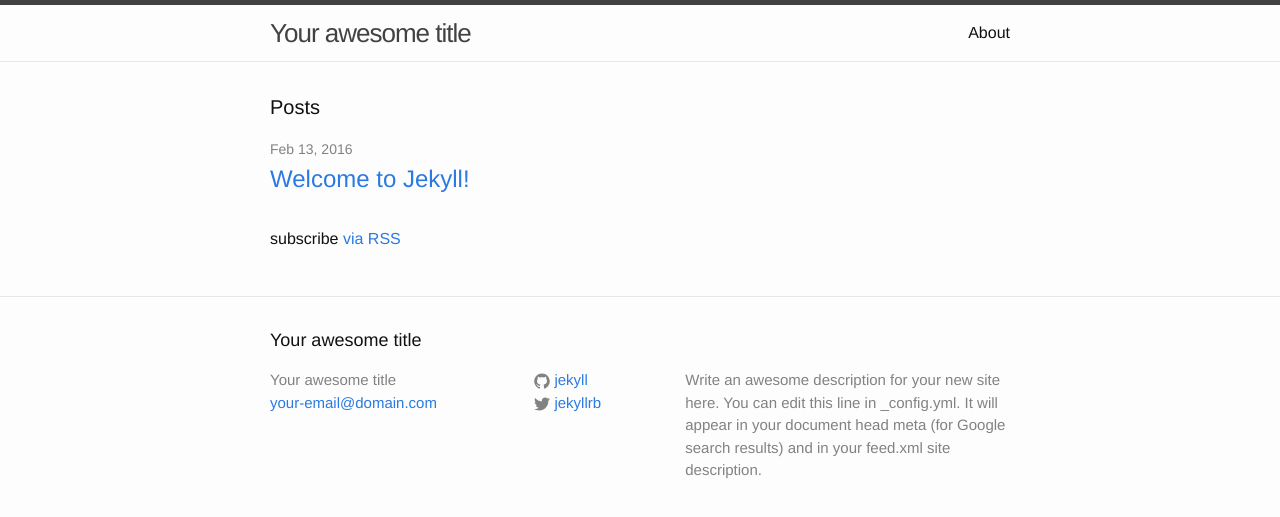
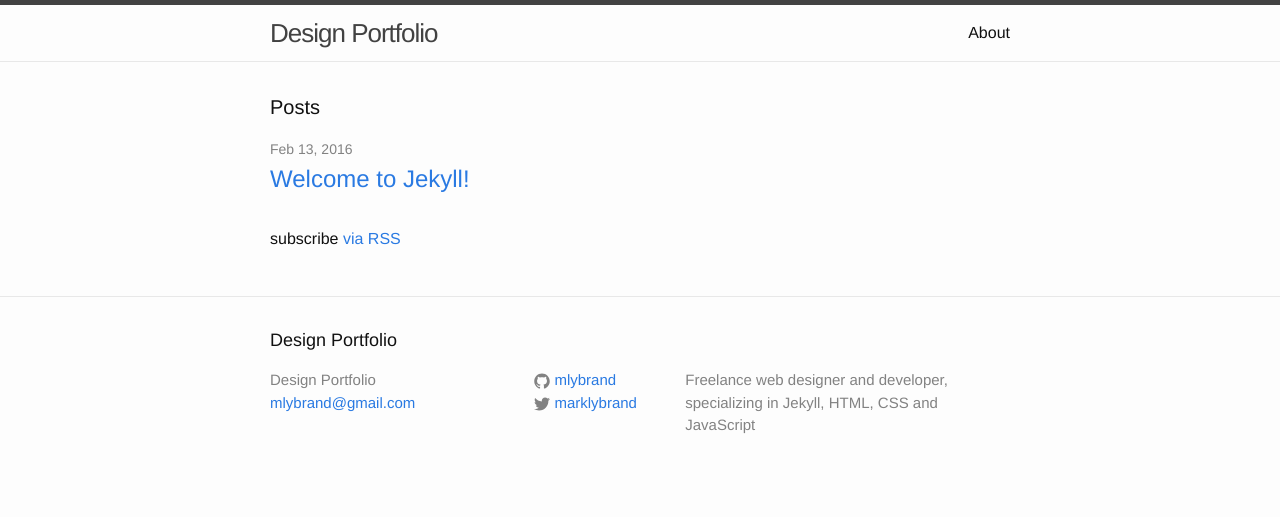
Before and after one commit to mlybrand/designer-portfolio, a Jekyll site: the page built from index.html, in a window 1280 px wide. Shown: the top 517 px of the page. Built offline with Jekyll 4.4.1, drawn with Linux system fonts in a browser that asks for light colours.

Commit message:
updated config file

```diff
--- a/_config.yml
+++ b/_config.yml
@@ -6,16 +6,29 @@
 # 'jekyll serve'. If you change this file, please restart the server process.
 
 # Site settings
-title: Your awesome title
-email: your-email@domain.com
+title: Design Portfolio
+email: mlybrand@gmail.com
 description: > # this means to ignore newlines until "baseurl:"
-  Write an awesome description for your new site here. You can edit this
-  line in _config.yml. It will appear in your document head meta (for
-  Google search results) and in your feed.xml site description.
+  Freelance web designer and developer, specializing in Jekyll,
+  HTML, CSS and JavaScript
 baseurl: "" # the subpath of your site, e.g. /blog
-url: "http://yourdomain.com" # the base hostname & protocol for your site
-twitter_username: jekyllrb
-github_username:  jekyll
+url: "http://example.com" # the base hostname & protocol for your site
+
+twitter_username: marklybrand
+github_username:  mlybrand
+google_username: mlybrand
+
+permalink: /:categories/:title
+
+links:
+  - title: about
+    url: /about
+  - title: work
+    url: /work
+  - title: articles
+    url: /articles
+  - title: hire me
+    url: /hire-me
 
 # Build settings
 markdown: kramdown
```
